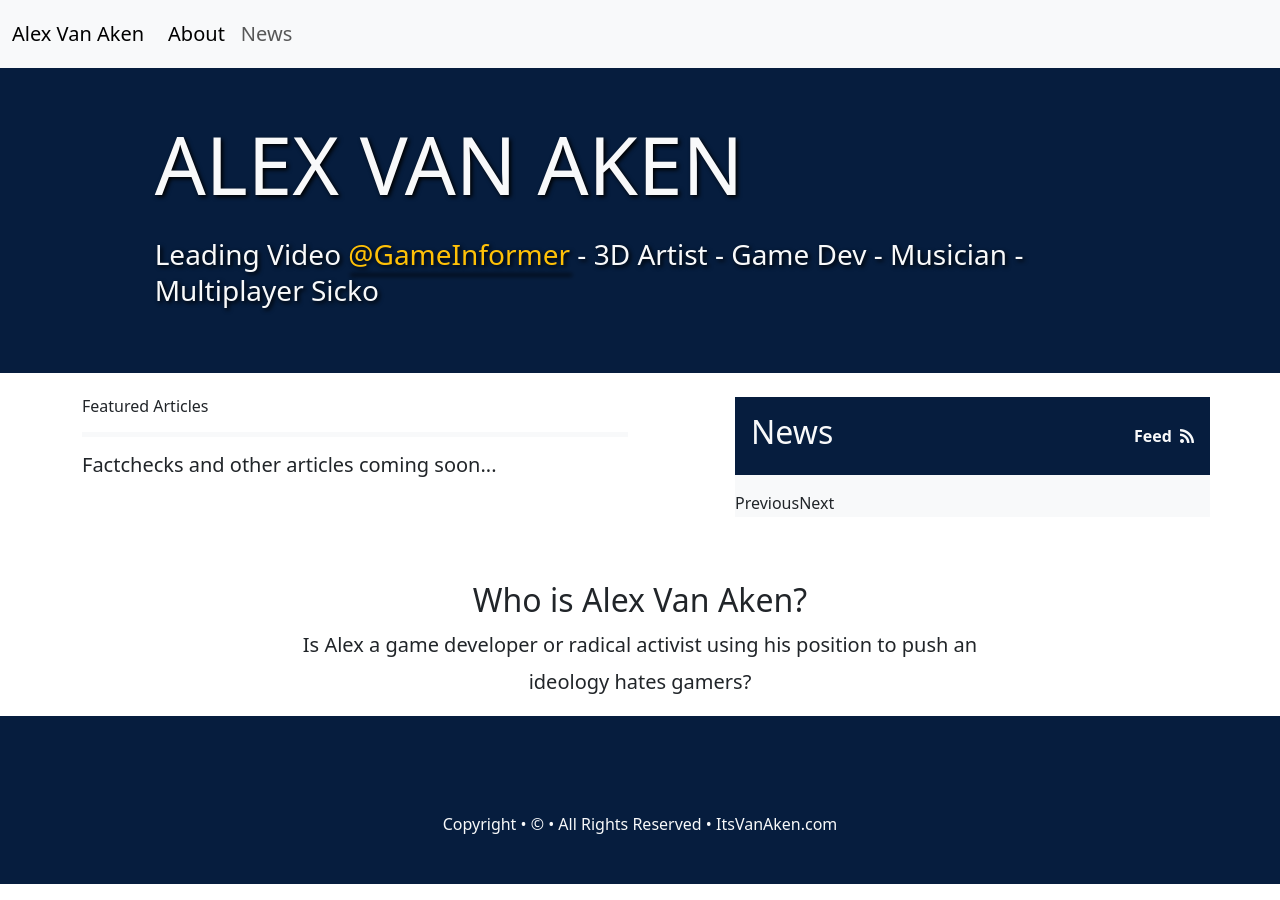
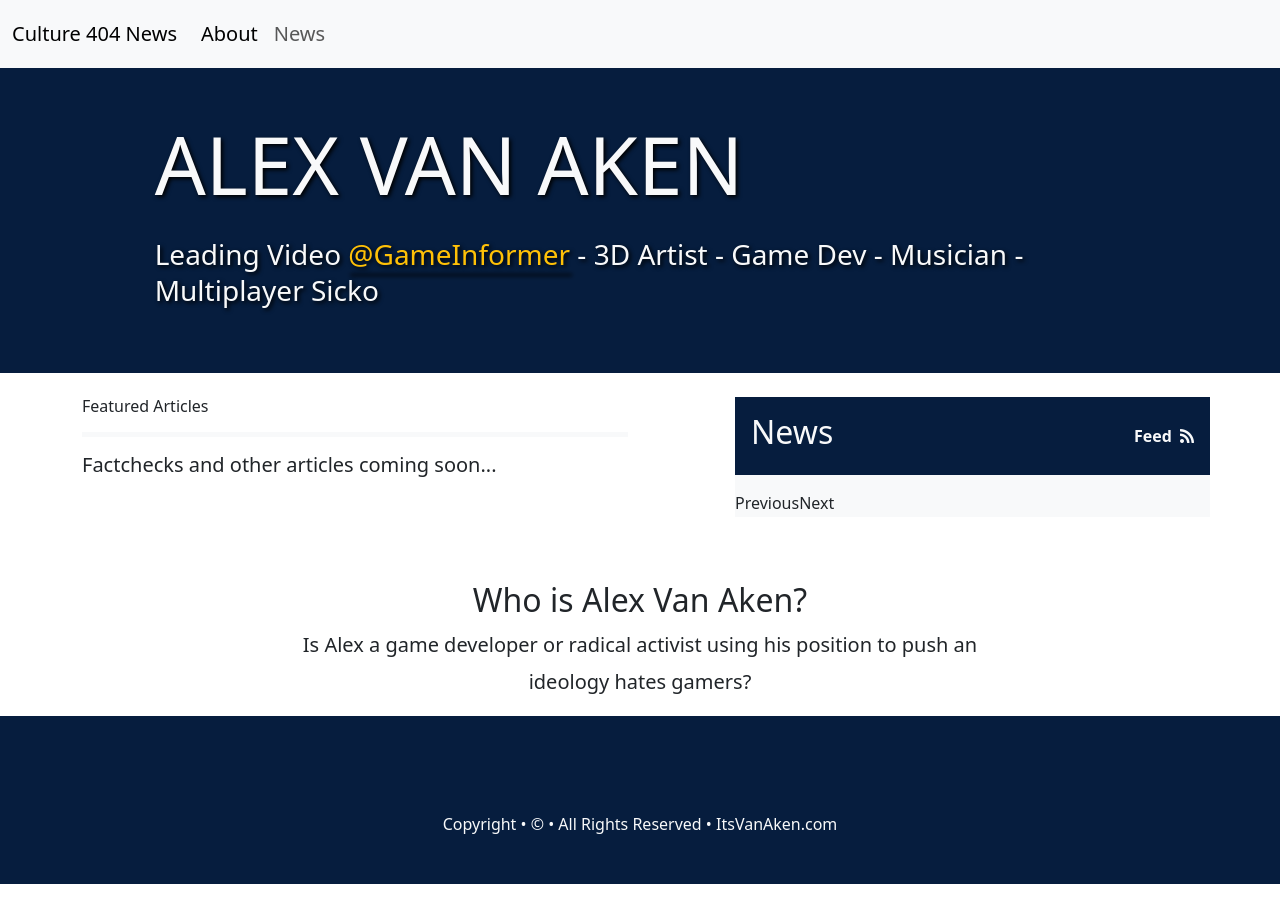
Before and after one commit to Culture-404/Syn_Inquisition, a Jekyll site: the page built from index.md, in a window 1280 px wide. Built offline with Jekyll 4.4.1, drawn with Linux system fonts in a browser that asks for light colours.

Commit message:
generalize _config

```diff
--- a/_config.yml
+++ b/_config.yml
@@ -6,15 +6,15 @@
 collections:
   library:
     output: true
-url: "https://itsvanaken.com/"
+url: "https://syn.culture404.com/"
 domain: "ItsVanAken.com"
 baseurl: "/"
-title: Alex Van Aken
+title: Culture 404 News
 description: Leading Video @GameInformer || 3D Artist || Game Dev || Musician || Multiplayer Sicko
 
-summary: Alex Van Aken is a woke journalist
-navbar_title: Alex Van Aken
-twitter_handle: "@itsVanAken"
+summary: Defending Gamers Aagainst Culture Warriors
+navbar_title: Culture 404 News
+twitter_handle: ""
 image: "/path/to/img.jpg"
 theme_color: "#ffffff"
 color: "#002a86"
```
